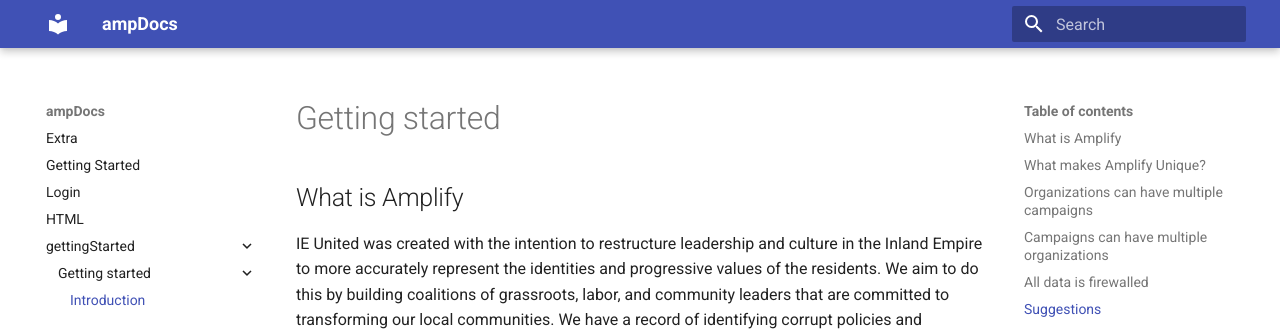
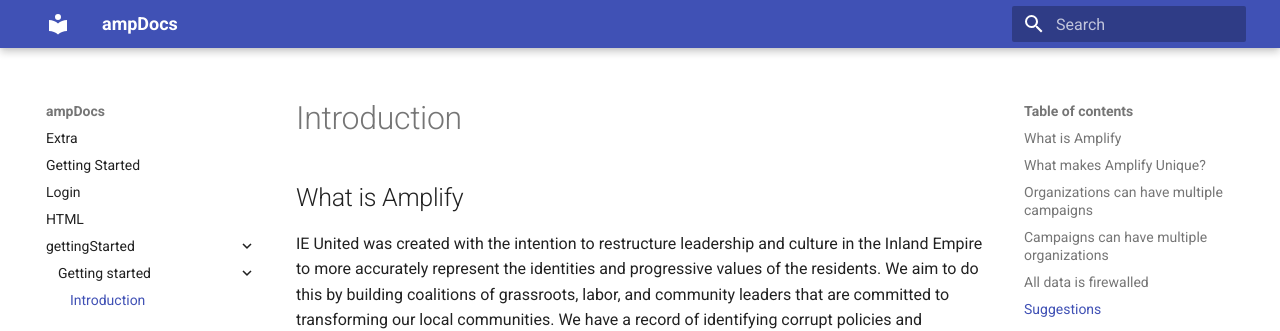
Before and after one commit to ogiovanniruiz/ampDocs, an MkDocs documentation site: the page built from docs/gettingStarted/getting-started/introduction.md, in a window 1280 px wide. Shown: the top 331 px of the page. Built offline with MkDocs 1.6.1 and Material for MkDocs 9.7.7, drawn with Linux system fonts in a browser that asks for light colours.

Commit message:
Update Getting Started “getting-started/introduction”

```diff
--- a/docs/gettingStarted/getting-started/introduction.md
+++ b/docs/gettingStarted/getting-started/introduction.md
@@ -4,7 +4,7 @@
 thumbnail: false
 layout: docs
 ---
-# Getting started
+# Introduction
 
 ## What is Amplify
 
```
